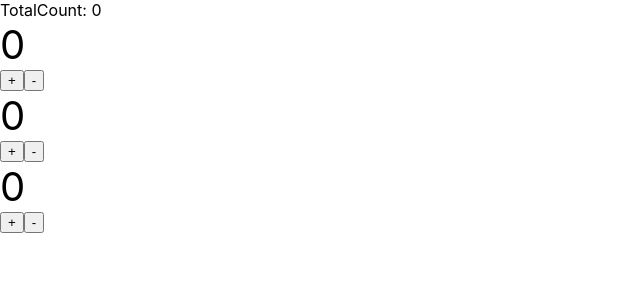
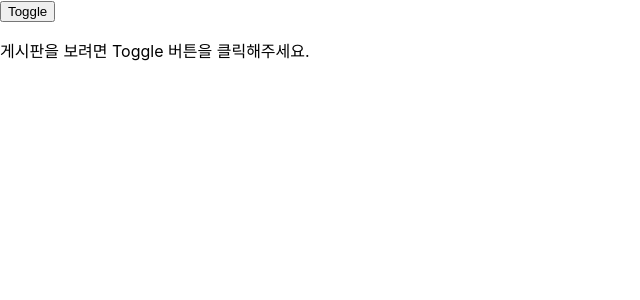
Before and after one commit to DonOhhhh/SWAcademy-2nd-frontend, a React (Create React App) app in the folder React/01/kdt-app/: page / in a window 1280 px wide. Shown: the top 300 px of the page, without its empty margins (0-640 px from the left). Built offline with nearby package versions, Linux system fonts and the light colour scheme.

Commit message:
Revert "상태와 이벤트 바인딩"
This reverts commit 4dcf75779122e805330c9b327912bb612952f67d.

```diff
--- a/React/01/kdt-app/src/App.js
+++ b/React/01/kdt-app/src/App.js
@@ -1,24 +1,34 @@
 import { useState } from 'react';
 import './App.css';
-import Counter from './components/Counter';
+import Board from './components/Board';
 
 function App() {
-  const [totalCount, setTotalCount] = useState(0);
-  return (<div>
-    TotalCount: {totalCount}
-    <Counter
-      onIncrease={count => setTotalCount(totalCount + 1)}
-      onDecrease={count => setTotalCount(totalCount - 1)}
-    />
-    <Counter
-      onIncrease={count => setTotalCount(totalCount + 1)}
-      onDecrease={count => setTotalCount(totalCount - 1)}
-    />
-    <Counter
-      onIncrease={count => setTotalCount(totalCount + 1)}
-      onDecrease={count => setTotalCount(totalCount - 1)}
-    />
-  </div>);
+
+  const [visible, setVisible] = useState(false);
+
+  const articles = [{
+    id: 1,
+    title: '안녕하세요 프롱이 여러분',
+    author: '이선협'
+  }, {
+    id: 2,
+    title: '프로젝트를 성공시키는 법',
+    author: '이선협'
+  }, {
+    id: 3,
+    title: 'React 꿀팁 공유',
+    author: '김선협'
+  }, {
+    id: 4,
+    title: '7일만에 React 마스터하기',
+    author: '박선협'
+  }]
+
+  return <div>
+    <button onClick={() => setVisible(!visible)}>Toggle</button>
+    {visible && <h1>논리곱 연산자를 통해 쉽게 JSX 렌더링 여부를 결정할 수 있다.</h1>}
+    {visible ? <Board articles={articles} /> : <p>게시판을 보려면 Toggle 버튼을 클릭해주세요.</p>}
+  </div>;
 }
 
 export default App;
--- a/React/01/kdt-app/src/components/Counter/index.js
+++ /dev/null
@@ -1,32 +0,0 @@
-import { useState } from "react";
-import PropTypes from 'prop-types'
-
-function Counter({ onIncrease, onDecrease }) {
-    const [count, setCount] = useState(0);
-
-    const handleIncrease = () => {
-        setCount(count + 1);
-        if (onIncrease) { onIncrease(count + 1); }
-    }
-
-    const handleDecrease = () => {
-        setCount(count - 1);
-        if (onDecrease) { onDecrease(count - 1) }
-    }
-
-    return (
-        <div>
-            <span style={{ fontSize: 40 }}>{count}</span>
-            <br />
-            <button onClick={handleIncrease}>+</button>
-            <button onClick={handleDecrease}>-</button>
-        </div>
-    )
-}
-
-Counter.propTypes = {
-    onIncrease: PropTypes.func,
-    onDecrease: PropTypes.func
-}
-
-export default Counter;
```
